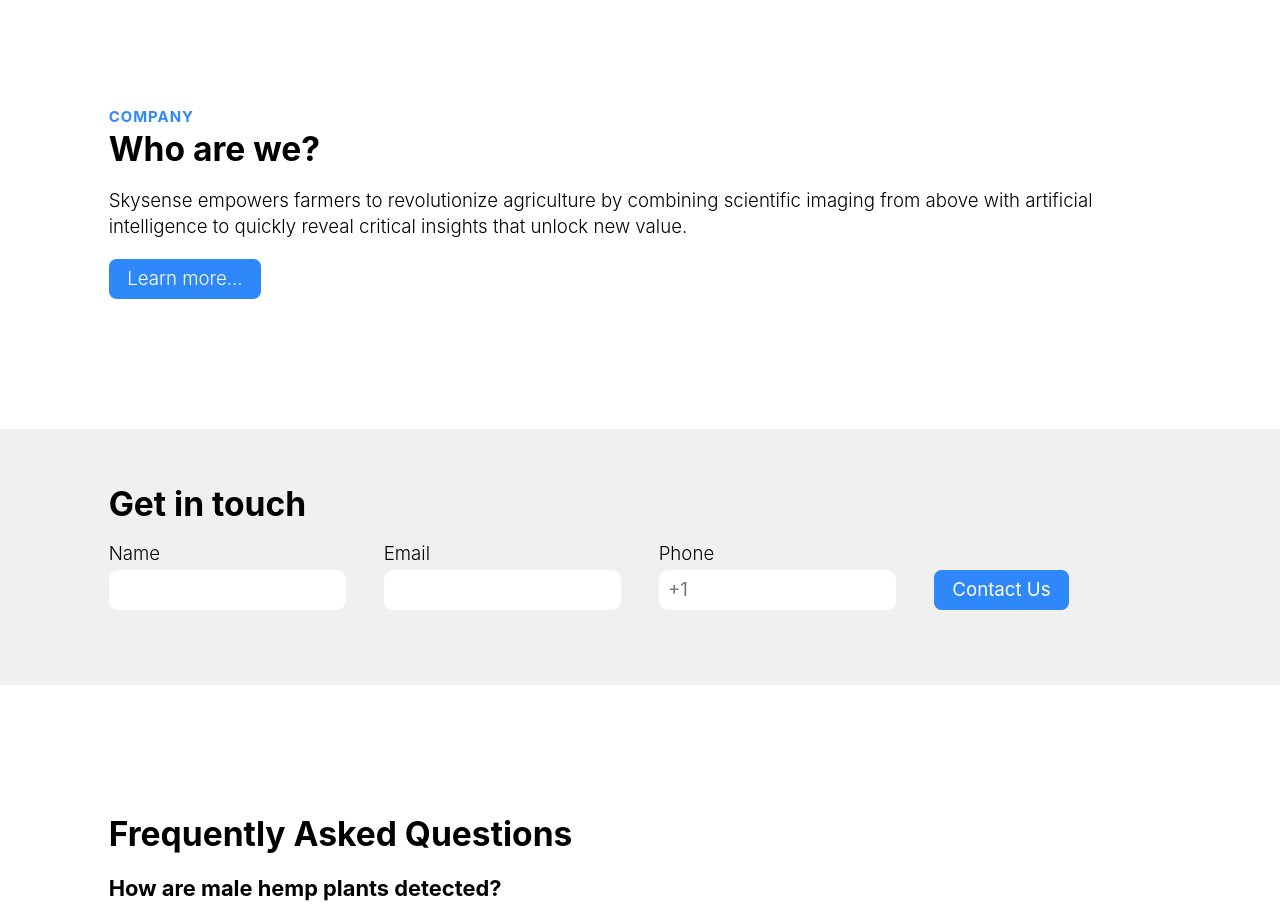
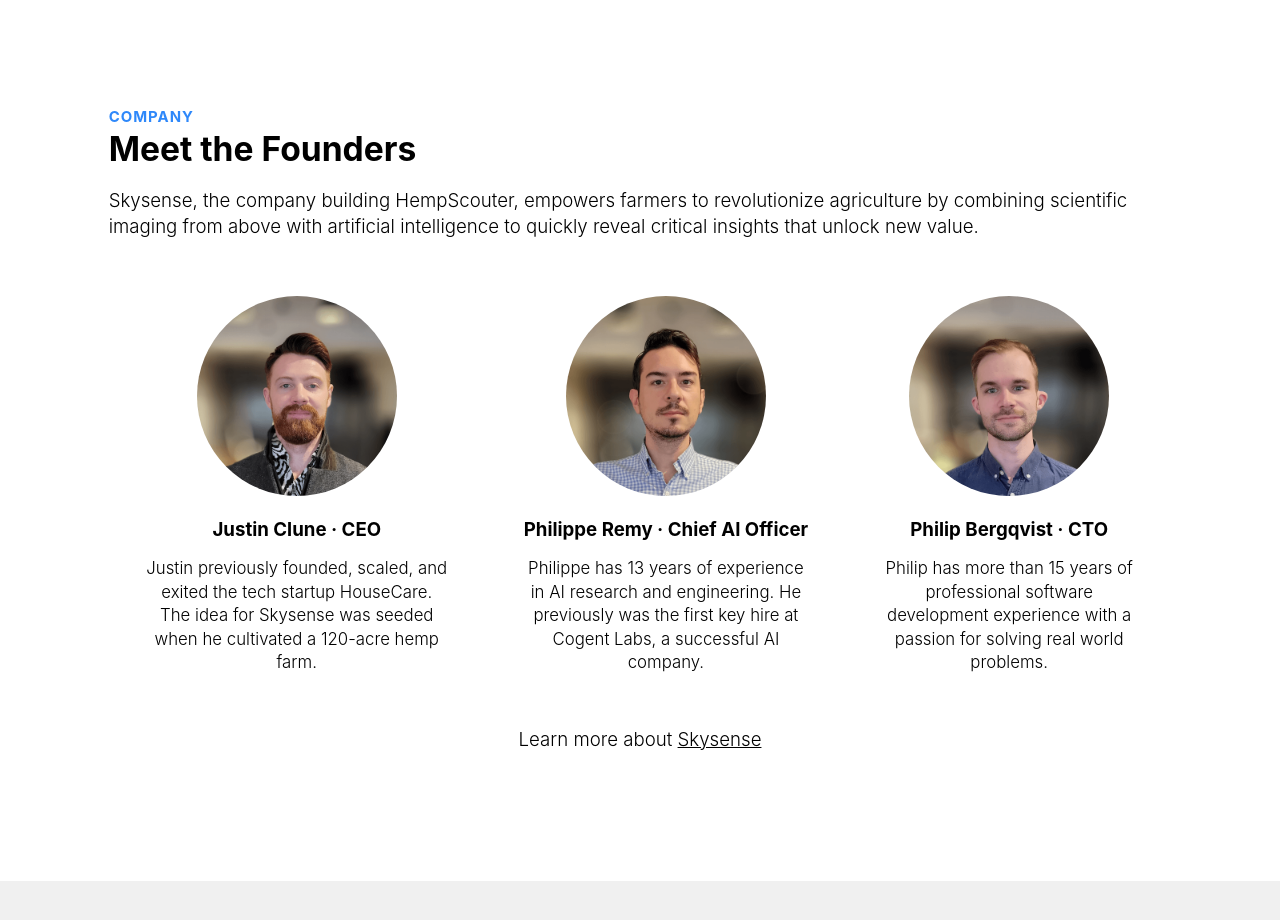
Before and after one commit to skysense/hempscouter-website, a plain HTML site: page index.html in a window 1280 px wide. Shown: the part 4900-5820 px from the top of the page. Drawn offline with nearby package versions, Linux system fonts and the light colour scheme.

Commit message:
Updating about section

```diff
--- a/css/style.css
+++ b/css/style.css
@@ -330,3 +330,33 @@
   background: white;
   color: black;
 }
+
+.team {
+  display: flex;
+  text-align: center;
+  justify-content: center;
+}
+
+@media screen and (max-width: 800px) {
+  .team {
+    flex-direction: column;
+  }
+}
+
+.team > div {
+  padding: 2em;
+}
+
+.team img {
+  border-radius: 50%;
+  max-width: 200px;
+}
+
+.team .name {
+  font-weight: bold;
+  margin-top: 1em;
+}
+
+.team p {
+  font-size: 0.9em;
+}
--- a/index.html
+++ b/index.html
@@ -218,9 +218,28 @@
 
   <section class="company" id="company">
     <div class="caps">Company</div>
-    <h2>Who are we?</h2>
-    <p>Skysense empowers farmers to revolutionize agriculture by combining scientific imaging from above with artificial intelligence to quickly reveal critical insights that unlock new value.</p>
-    <a href="https://skysense.jp/en/" class="btn">Learn more...</a>
+    <h2>Meet the Founders</h2>
+    <p>Skysense, the company building HempScouter, empowers farmers to revolutionize agriculture by combining scientific imaging from above with artificial intelligence to quickly reveal critical insights that unlock new value.</p>
+    <div class="team">
+      <div>
+        <img src="img/head-justin.png" />
+        <div class="name">Justin Clune · CEO</div>
+        <p>Justin previously founded, scaled, and exited the tech startup HouseCare. The idea for Skysense was seeded when he cultivated a 120-acre hemp farm.</p>
+      </div>
+      <div>
+        <img src="img/head-philippe.png" />
+        <div class="name">Philippe Remy · Chief AI Officer</div>
+        <p>Philippe has 13 years of experience in AI research and engineering. He previously was the first key hire at Cogent Labs, a successful AI company. </p>
+      </div>
+      <div>
+        <img src="img/head-philip.png" />
+        <div class="name">Philip Bergqvist · CTO</div>
+        <p>Philip has more than 15 years of professional software development experience with a passion for solving real world problems. </p>
+      </div>
+    </div>
+    <div style="text-align: center">
+      Learn more about <a href="https://skysense.jp/en/">Skysense</a>
+    </div>
   </section>
 
   <div class="alt" id="contact">
```
Also changed, not shown: img/head-justin.png (added), img/head-philip.png (added), img/head-philippe.png (added).
